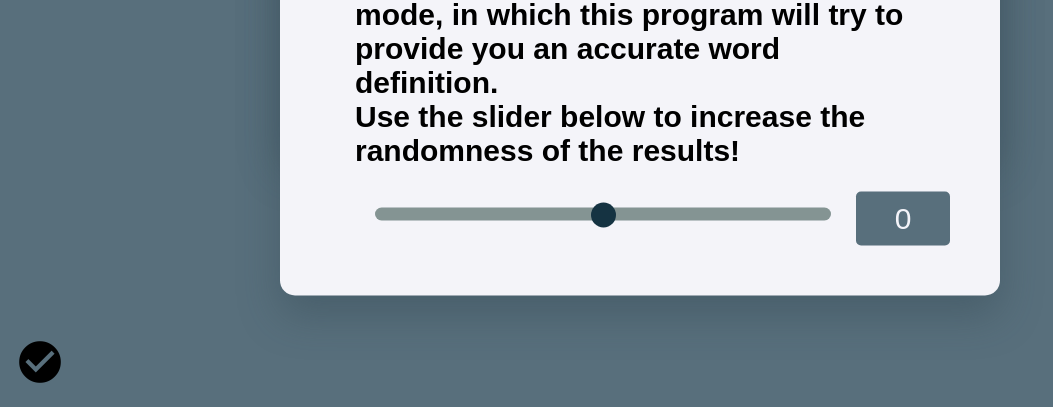
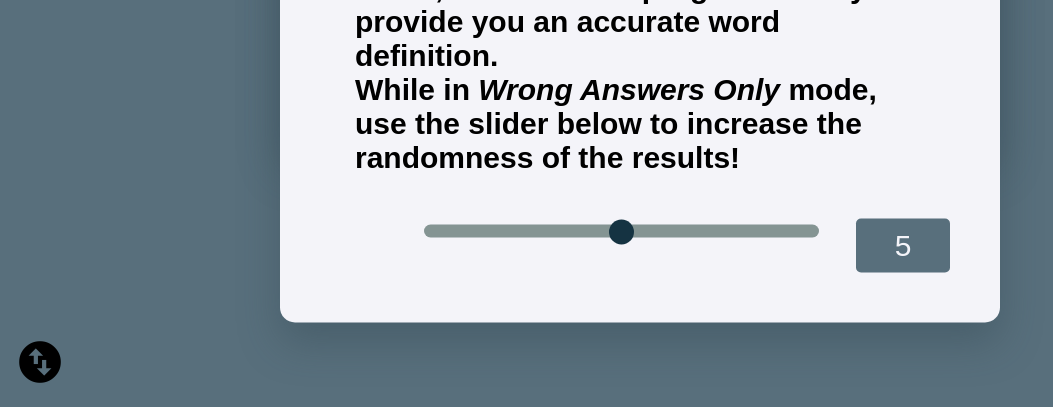
Before and after one commit to kthurman216/Wrong-Answers-Only, a website: page index.html in a window 1280 px wide. Both pictures are taken after a click on the icon "info". Shown: the part 393-800 px from the top of the page, without its empty margins (0-1053 px from the left). Drawn offline with Linux system fonts and the light colour scheme; a web font is replaced by a local one.

Commit message:
disabled slider in standard dictionary mode, added hover text

```diff
--- a/index.html
+++ b/index.html
@@ -17,25 +17,25 @@
     </div>
     <!-- info container -->
     <div class="container hide" id="info-container">
-        <i class="material-icons" id="close-btn">cancel</i>
+        <i class="material-icons" id="close-btn" title="Exit info menu">cancel</i>
         <h3>In <em>Wrong Answers Only</em> mode, this program will very likely give you an incorrect definition.</h3></br>
         <h3>Click the Toggle button in the lower left corner for <em>Wrong Answers Sometimes</em>
         mode, in which this program will try to provide you an accurate word definition.</br></h3>
-        <h3>Use the slider below to increase the randomness of the results!</br></h3>
-            <div id="slider-container">
+        <h3>While in <em>Wrong Answers Only</em> mode, use the slider below to increase the randomness of the results!</br></h3>
+            <div id="slider-container" title="Randomness Slider">
                 <input type="range" id="random-slider" min="0" max="10" value="5">
-                <div id="slider-value">0</div>
+                <div id="slider-value">5</div>
             </div>
     </div>
 
     <!-- Main box div -->
     <div id="main-container" class="container">
-        <i class="material-icons" id="info">info</i>
+        <i class="material-icons" id="info" title="Info">info</i>
         <p id="what-is">What is...</p>
         <!-- search bar -->
         <div class="search-bar">
             <input type="text" placeholder="Enter your word here" id="user-word"/>
-            <button id="search-btn">Search</button>
+            <button id="search-btn" title="Search">Search</button>
         </div>
 
         <!-- result -->
@@ -46,7 +46,7 @@
     </div>
     <div class="other-container">
         <!-- Mode change toggle -->
-        <i id="toggle-btn" class="material-icons">check_circle</i>
+        <i id="toggle-btn" class="material-icons" title="Wrong Answer Sometimes Mode">swap_vertical_circle</i>
     </div>
 
     <!-- Script -->
--- a/script.js
+++ b/script.js
@@ -10,6 +10,7 @@ const infoCont = document.getElementById("info-container");
 const closeButton = document.getElementById("close-btn");
 const randSlider = document.getElementById("random-slider");
 const sliderValue = document.getElementById("slider-value");
+const sliderCont = document.getElementById("slider-container");
 
 //PLEASE LOOK UP THAT PROTECTING API KEY THING AGAIN KAYLA JFC
 //endpoint constants
@@ -217,10 +218,11 @@ function toggleMode() {
         document.getElementById("user-word").style.boxShadow = "0 10px 20px #d58936";
         document.getElementById("search-btn").style.backgroundColor = pal2Mid2;
         document.getElementById("info").style.color = pal2Mid1;
+        randSlider.disabled = true;
         closeButton.style.color = pal2Mid1;
 
         //change toggle icon to WAS mode
-        toggleButton.innerHTML = `<i id="toggle-btn" class="material-icons">cancel</i>`;
+        toggleButton.innerHTML = `<i id="toggle-btn" class="material-icons" title="Wrong Answers Only Mode">swap_vertical_circle</i>`;
         toggleButton.style.color = pal2Dark;
 
 
@@ -240,9 +242,10 @@ function toggleMode() {
         document.getElementById("user-word").style.boxShadow = "0 10px 20px #b8dbd9";
         document.getElementById("search-btn").style.backgroundColor = pal1Mid2;
         document.getElementById("info").style.color = pal1Mid1;
+        randSlider.disabled = false;
 
          //change icon back to WAO mode
-         toggleButton.innerHTML = `<i id="toggle-btn" class="material-icons">check_circle</i>`;
+         toggleButton.innerHTML = `<i id="toggle-btn" class="material-icons" title="Wrong Answer Sometimes Mode">swap_vertical_circle</i>`;
 
         //change text back
         title.innerHTML = `<h1 id="verName" class="mode-change">Wrong Answers</br>ONLY</h1>`;
--- a/style.css
+++ b/style.css
@@ -149,12 +149,11 @@ button:hover {
     cursor: pointer;
 }
 
-.slider-container {
-    width: 90% !important;
-    position: absolute !important;
-    display: flex !important;
-    align-items: center !important;
-    justify-content: space-around !important;
+#slider-container {
+    width: 90%;
+    display: flex;
+    align-items: center;
+    justify-content: space-around;
     padding: 10px 10px;
 }
 
@@ -164,9 +163,9 @@ input[type = "range"] {
     -moz-appearance: none;
     display: block;
     width: 80%;
-    left: 20px;
+    left: 10px;
     height: 13px;
-    background-color: var(--p1light1);
+    background-color: var(--p1light1) !important;
     border-radius: 9px;
     margin-top: 40px;
 }
@@ -196,6 +195,7 @@ input[type="range"]::-webkit-slider-thumb {
     cursor: pointer;
     margin-top: -5px;
     border: none;
+    transition: 0.05s;
 }
 
 input[type = "range"]::-moz-range-thumb {
```
